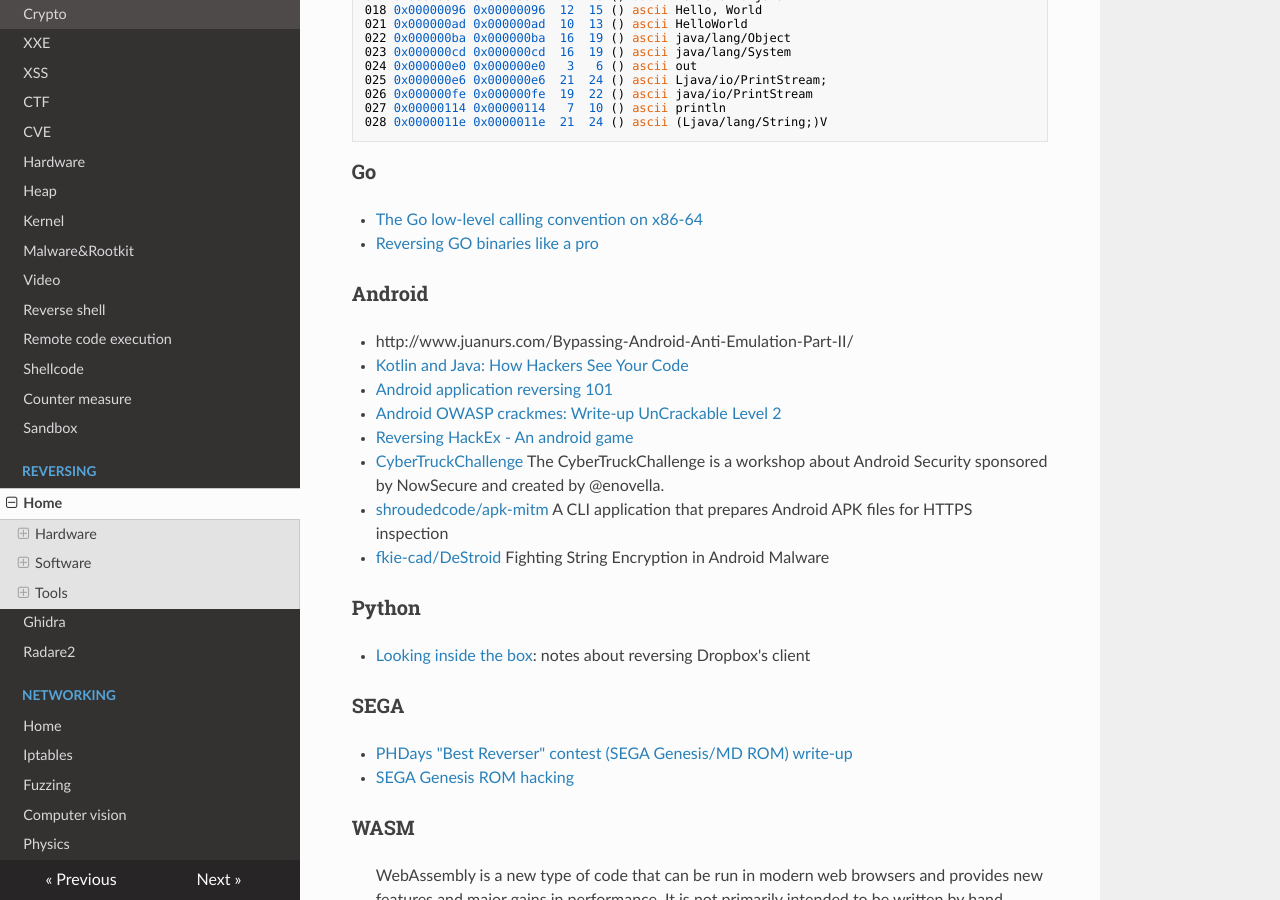
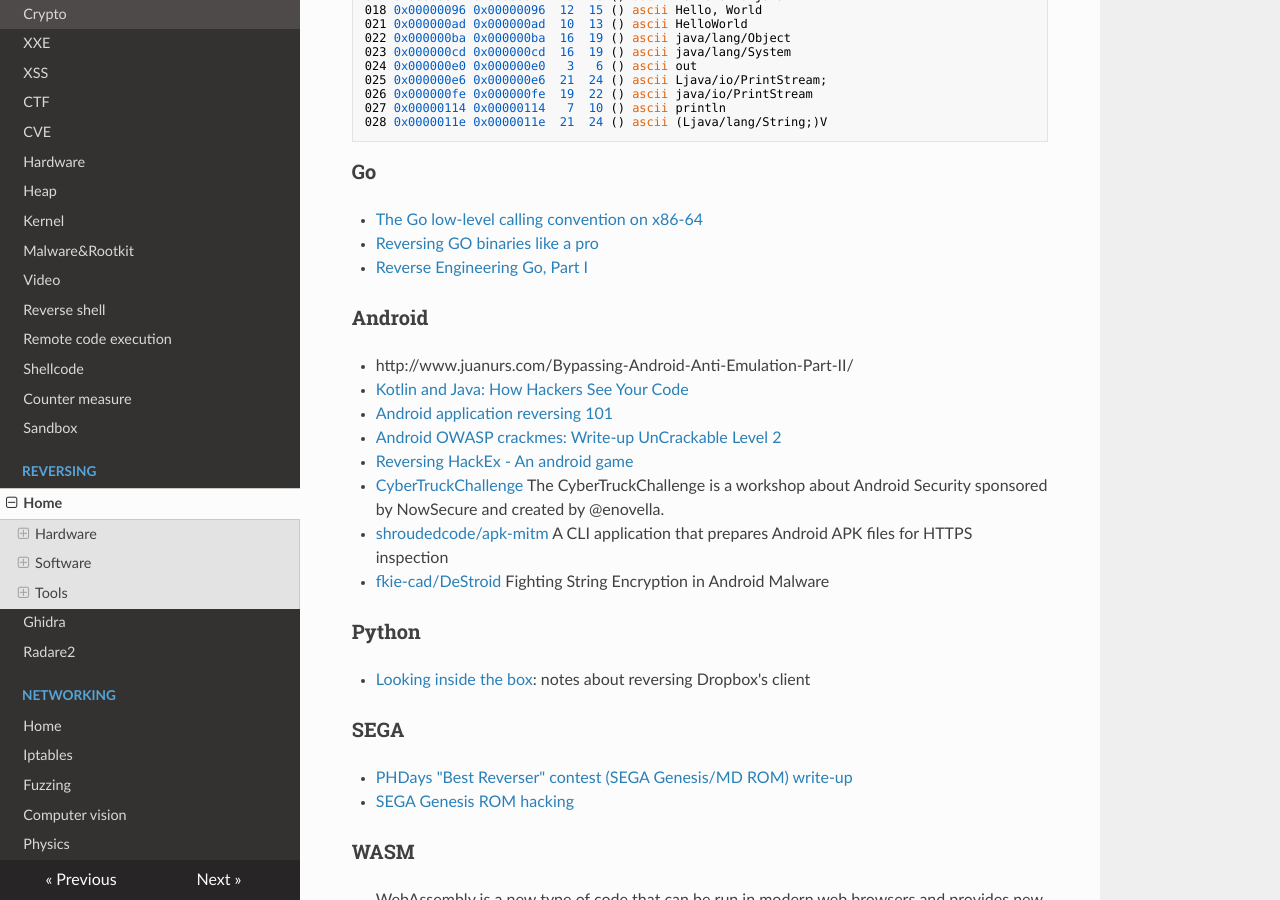
Before and after one commit to gipi/low-level, an MkDocs documentation site: the page built from docs/reversing/reversing.md, in a window 1280 px wide and 900 px high, scrolled down 2837 px. Built offline with MkDocs 1.6.1, drawn with Linux system fonts in a browser that asks for light colours; nearby versions of some CDN libraries; old or Windows-style settings are respelled for this version of MkDocs.

Commit message:
Update reversing.md

```diff
--- a/docs/reversing/reversing.md
+++ b/docs/reversing/reversing.md
@@ -139,6 +139,7 @@ Num Vaddr      Paddr      Len Size Section  Type  String
 
  - [The Go low-level calling convention on x86-64](https://science.raphael.poss.name/go-calling-convention-x86-64.html)
  - [Reversing GO binaries like a pro](https://rednaga.io/2016/09/21/reversing_go_binaries_like_a_pro/)
+ - [Reverse Engineering Go, Part I](https://blog.osiris.cyber.nyu.edu/2019/12/19/go-deepdive/)
 
 ### Android
 
```
